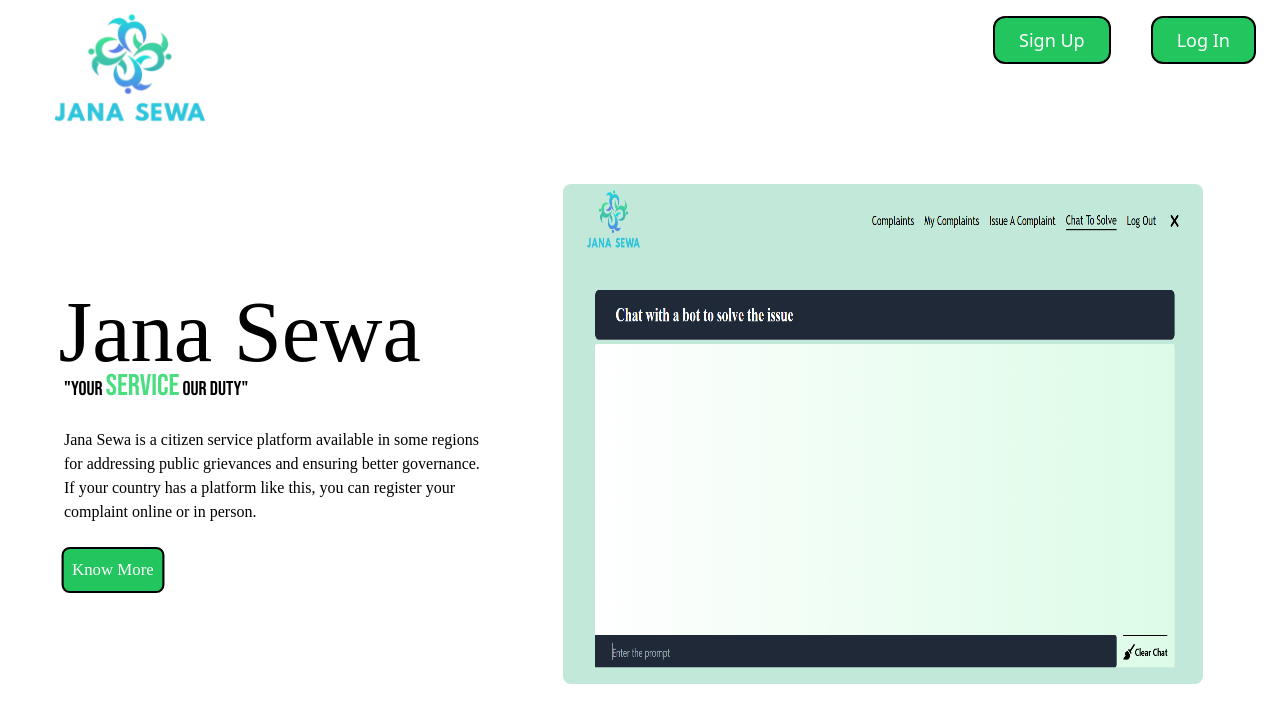
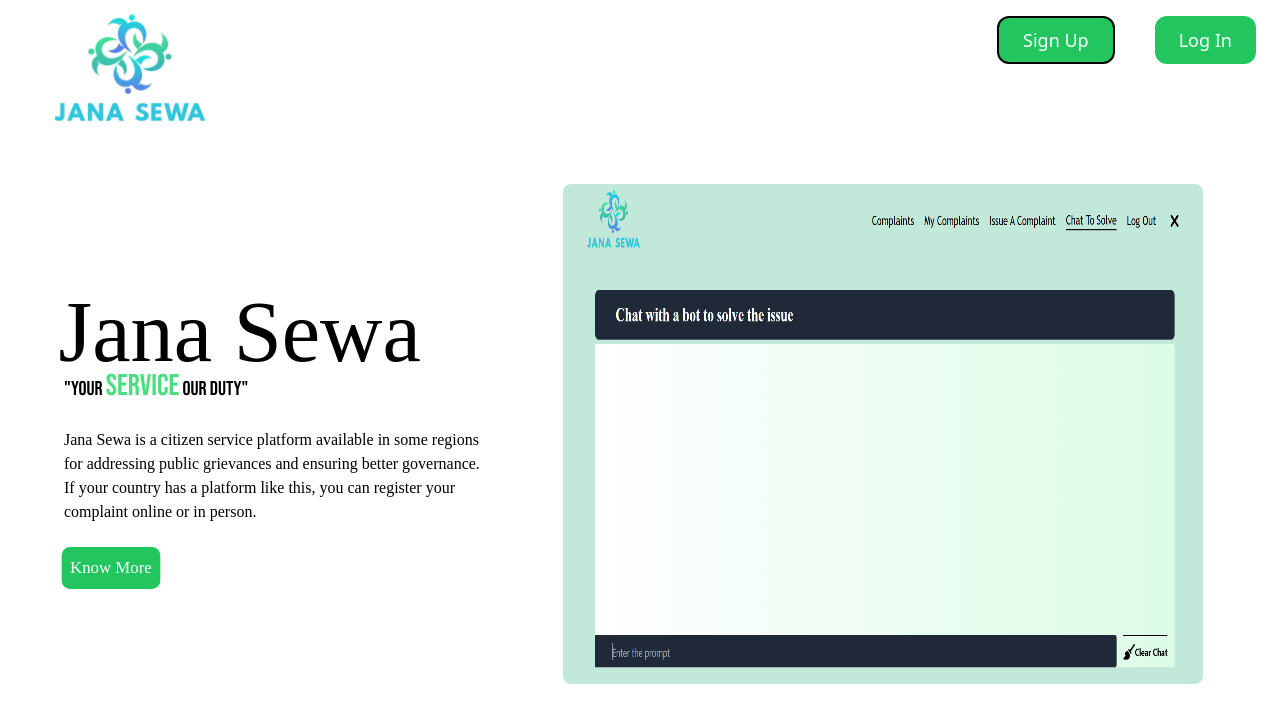
Before and after one commit to kecitclub/illuminate, a React (Vite) app in the folder frontend/: page / in a window 1280 px wide. Shown: the top 722 px of the page. Built offline with nearby package versions, Linux system fonts and the light colour scheme; a web font is replaced by a local one.

Commit message:
button changed

```diff
--- a/frontend/src/LandingComponents/Header.jsx
+++ b/frontend/src/LandingComponents/Header.jsx
@@ -29,8 +29,8 @@ const Header = () => {
     <div className='h-[10vh] w-full flex justify-between items-center px-6 text-black text-lg relative z-[999]'>
       <img src={blacklogo} alt="logo" className='h-[200%] mt-[5%]' />
       <div className='h-full w-[40%] flex justify-end items-center gap-10'>
-            <button onClick={() => {handleFormPopUp(); setSignUpForm(true);}}  className='px-6 h-[60%] bg-green-500  text-white border-2 border-black hover:bg-green-600 transition-all duartion-100 rounded-xl '>Sign Up</button>
-            <button onClick={() => {handleFormPopUp(); setSignUpForm(false);}} className='px-6 h-[60%] bg-green-500 border-2 text-white border-black rounded-xl transition-all duration-100 hover:bg-green-600 '>Log In</button>
+            <button onClick={() => {handleFormPopUp(); setSignUpForm(true);}}  className='px-6 h-[60%] bg-green-500 text-white border-2 border-black hover:bg-green-600 transition-all duartion-100 rounded-xl '>Sign Up</button>
+            <button onClick={() => {handleFormPopUp(); setSignUpForm(false);}} className='px-6 h-[60%] bg-green-500 text-white rounded-xl transition-all duration-100 hover:bg-green-600 '>Log In</button>
       </div>
 
       <div ref={formModalRef} onClick={handleFormModalClick} className={`h-screen w-full hidden fixed top-0 left-0 bg-[rgba(0,0,0,0.4)] flex justify-center items-center z-[99]`}>
--- a/frontend/src/LandingComponents/Intro.jsx
+++ b/frontend/src/LandingComponents/Intro.jsx
@@ -8,7 +8,7 @@ const Intro = (props) => {
             <h1 className='text-7xl scale-[1.2] ml-[8%]'>Jana Sewa</h1>
             <h3 className='text-xl font-bebas'>"Your <span className='text-green-400 text-3xl'>Service</span> Our Duty"</h3><br></br>
             <h4 >Jana Sewa is a citizen service platform available in some regions for addressing public grievances and ensuring better governance. If your country has a platform like this, you can register your complaint online or in person. </h4> <br />
-            <button className='p-2 rounded-lg bg-green-500 border-2 border-black text-white hover:bg-green-600 scale-105 ease-in' onClick={()=>props.handleBtnClicked()}>Know More</button>
+            <button className='p-2 rounded-lg bg-green-500 text-white hover:bg-green-600 scale-105 ease-in' onClick={()=>props.handleBtnClicked()}>Know More</button>
         </div>
     </div>
   )
```
Also changed, not shown: 2 other files (tests, documents, lock files or other folders).
